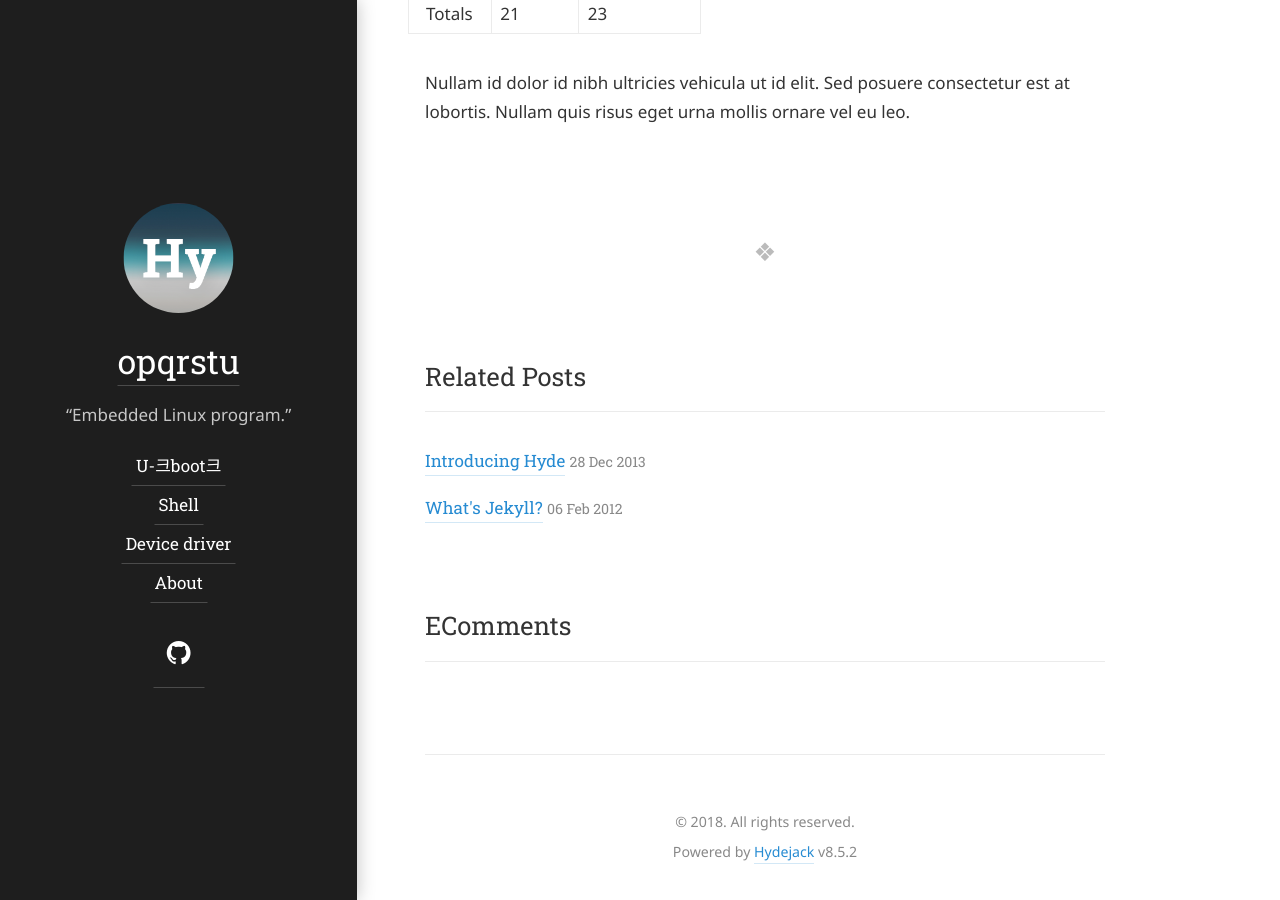
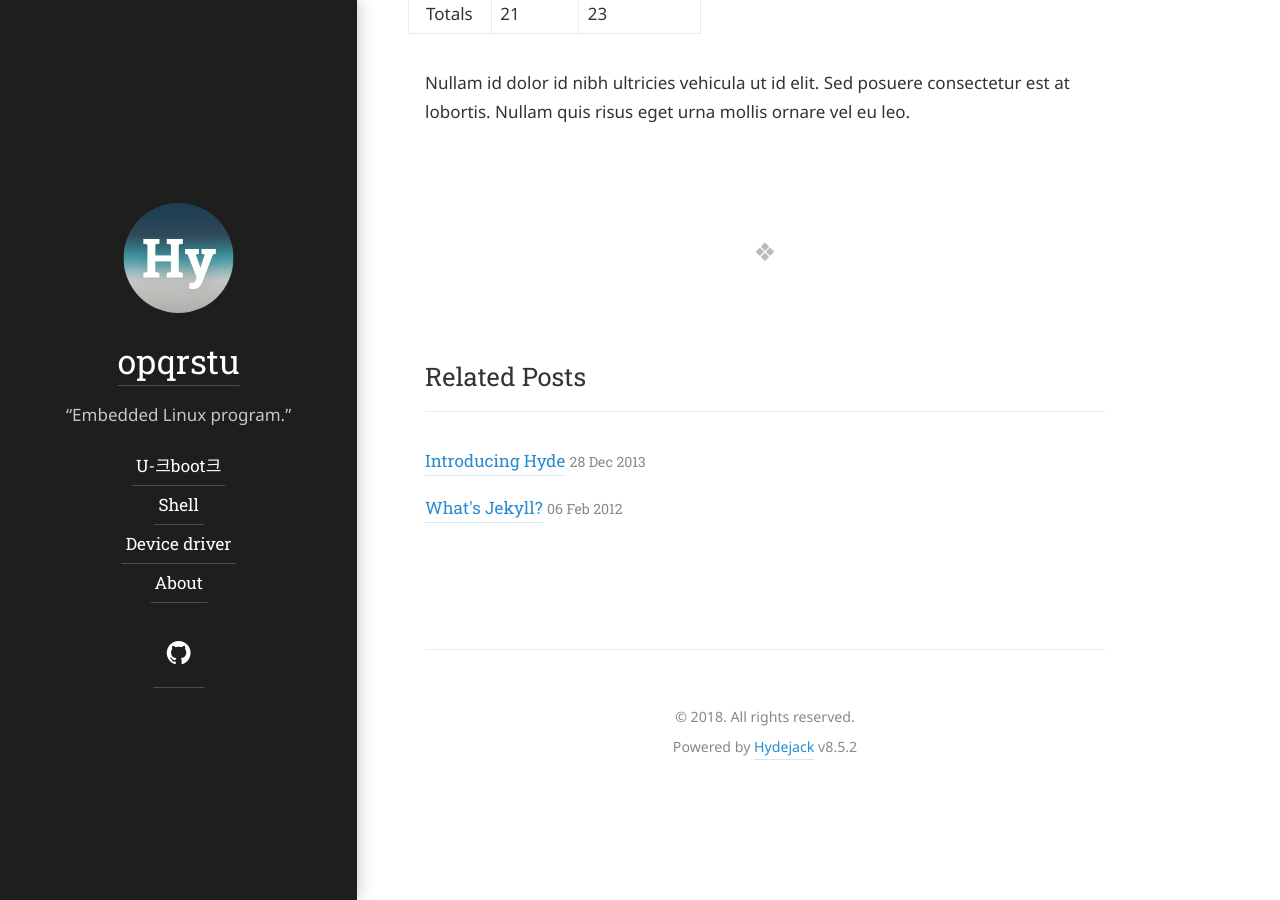
Before and after one commit to opqrstu/opqrstu.github.io, a Jekyll site: the page built from hyde/_posts/2012-02-07-example-content.md, in a window 1280 px wide and 900 px high, scrolled down 4744 px. Built offline with Jekyll 4.4.1, drawn with Linux system fonts in a browser that asks for light colours; some web fonts are replaced; comment, search, counter and statistics services are not loaded.

Commit message:
Update comments.html

```diff
--- a/_includes/body/comments.html
+++ b/_includes/body/comments.html
@@ -1,6 +1,5 @@
 {% if page.comments %}
 <aside class="comments related" role="complementary">
-  <h2 class="hr">{{ "EComments" }}</h2>
   {% include my-comments.html %}
 </aside>
 {% endif %}
```
